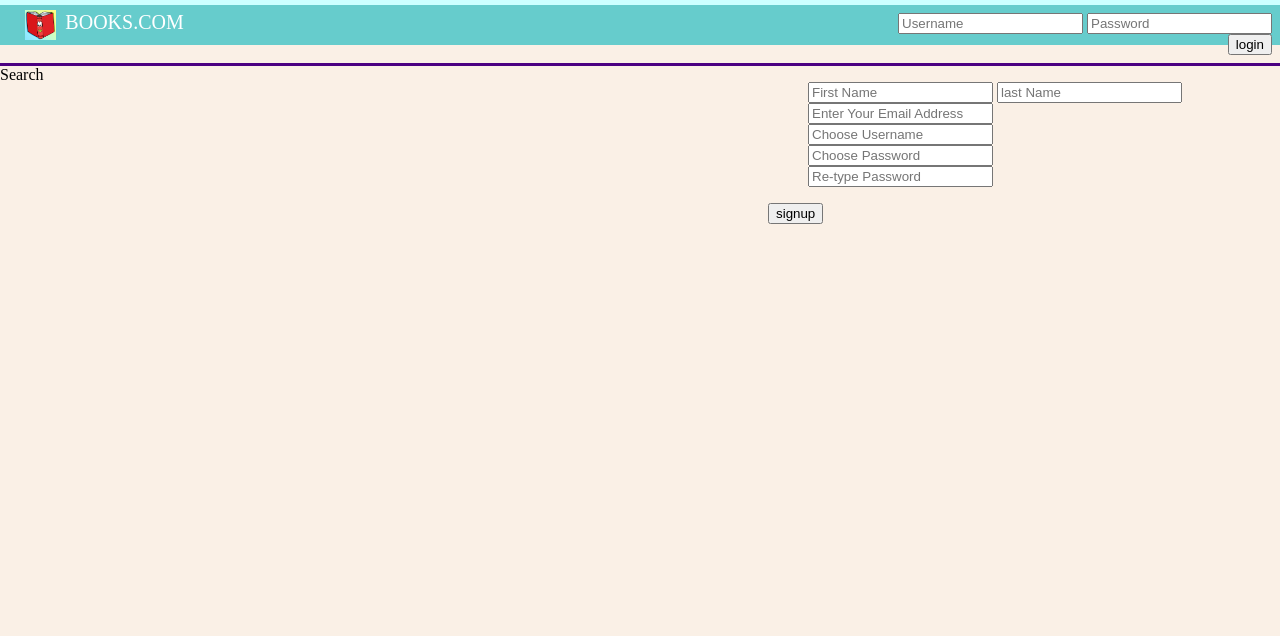
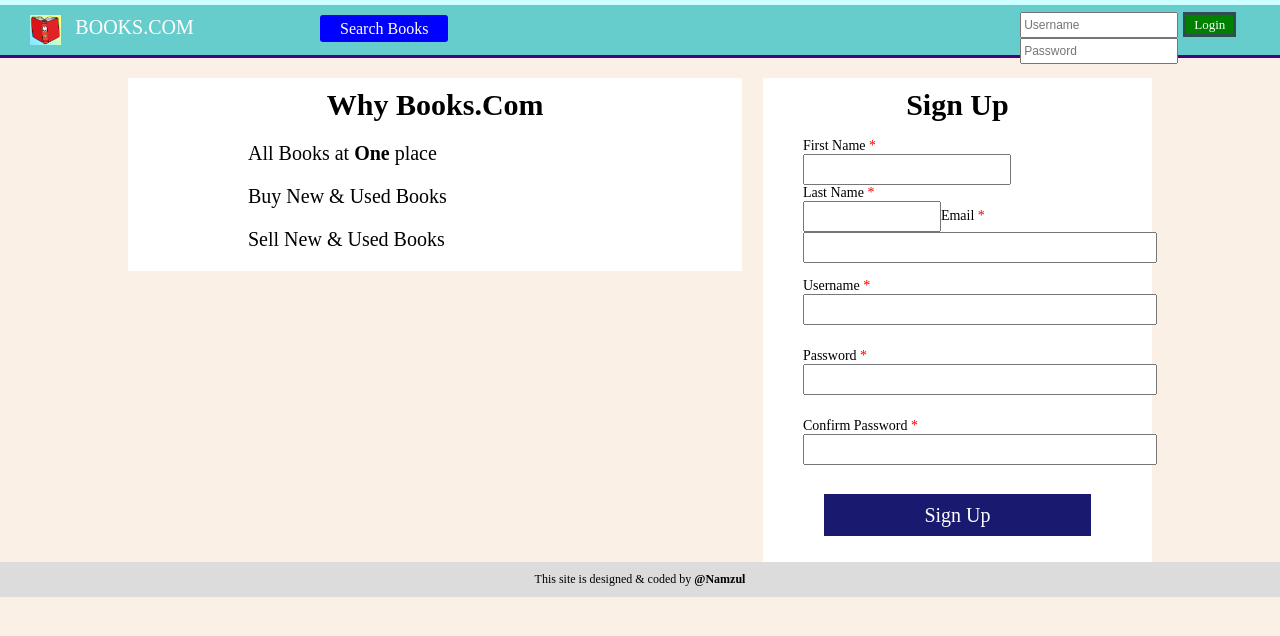
Before and after one commit to NazmulHaque/books, a Django app: template templates/home.html in a window 1280 px wide. Shown: the top 636 px of the page. Run offline with Django 3.2, Linux system fonts and the light colour scheme; the template is opened without the code that fills it, so the values that code supplies are empty; parts of the project's set-up code (start-up, migrations or seed data) failed here and were passed over.

Commit message:
login, signup, header css updated

```diff
--- a/static/css/style.css
+++ b/static/css/style.css
@@ -11,12 +11,13 @@ body {
 
 .header {
     width: 100%;
-    height: 40px;
+    height: 50px;
     background-color: #66CCCC;
     border-top: 5px solid #CCFFFF;
+    border-bottom: 3px solid #4B0082;
 }
 
-.logo {
+.logo, .search-link {
     width: 25%;
     float: left;
 }
@@ -28,7 +29,7 @@ body {
 
 .logo img {
     height: 30px;
-    padding: 5px;
+    padding: 10px;
     margin-left: 20px;
     vertical-align: middle;
 }
@@ -38,42 +39,105 @@ body {
     text-transform: uppercase;
 }
 
+.search-link {
+    width: 30%;
+    margin: 15px 0;
+}
+
+.search-link a {
+    text-decoration: none;
+    color: #ffffff;
+    background-color: #0000FF;
+    padding: 5px 20px 5px 20px;
+    border-radius: 3px;
+}
+
 .header-right {
     float: right;
-    padding: 8px;
+    margin: 7px 25px 10px 0;
     width: 30%;
     text-align: right;
+    height: 30px;
 }
 
 .content {
+    width: 80%;
     padding: 0;
-    margin: 0;
-    border-top: 3px solid #4B0082;
+    margin: 0 auto;
+}
+
+.home-message {
+    width: 60%;
+    float: left;
+    background-color: #ffffff;
+    margin: 20px 0;
+}
+
+.home-message h3 {
+    text-align: center;
+    font-size: 30px;
+    padding: 0;
+    margin: 10px 0;
 }
 
 .sidebar {
-    width: 55%;
-    float: left;
-}
-
-.signup-form {
+    margin-top: 20px;
     float: right;
-    width: 40%;
-    text-align: left;
+    width: 38%;
+    background-color: #ffffff;
+    text-align: center;
+    padding: 0 0 35px 0;
 }
 
 .signup-form ul {
     list-style-type: none;
 }
 
+.firstname, .lastname {
+    float: left;
+}
+
+.label {
+    font-size: 14px;
+}
+
+.signup-form input {
+    width: 346px;
+    height: 25px;
+    font-size: 14px;
+}
+
+.signup-form li {
+    margin: 0;
+    padding: 0;
+    height: 70px;
+    text-align: left;
+}
+
+.firstname input {
+    width: 200px;
+    margin-right: 10px;
+}
+
+.lastname input {
+    width: 130px;
+}
+
+.sidebar h3 {
+    text-align: center;
+    font-size: 30px;
+    padding: 0;
+    margin: 10px 0;
+}
+
 .logout, .profile {
     float: right;
-    padding:0 0 0 5px;
+    padding: 0 0 0 5px;
     color: #ffffff;
     font-size: 20px;
 }
 
-.header-right  a {
+.header-right a {
     text-decoration: none;
     color: #ffffff;
 }
@@ -92,3 +156,74 @@ body {
     display: none;
     list-style-type: none;
 }
+.login-inputs, .login-button {
+    float: left;
+}
+
+.login-inputs {
+    width: 80%;
+    margin-right: 5px;
+}
+
+.login-button {
+    margin: 3px 0;
+}
+
+.login-form input {
+    height: 20px;
+    width: 150px;
+    font-size: 12px;
+}
+
+.login-button a {
+    padding: 2px 8px 2px 8px;
+    font-size: 13px;
+    background-color: #008000;
+    border: 3px solid #2F4F4F;
+}
+
+.login-error, .signup-error {
+    color: #ff0000;
+    font-size: 12px;
+    text-align: left;
+}
+
+.login-error {
+    margin-left: 30px;
+}
+
+.empty-input {
+    border: 2px solid #ff0000;
+}
+
+.signup-button {
+    text-decoration: none;
+    padding: 10px 100px 10px 100px;
+    color: #ffffff;
+    font-size: 20px;
+    background-color: #191970;
+}
+
+.required {
+    color: #ff0000;
+}
+
+.why-books ul {
+    list-style-type: none;
+    font-size: 20px;
+}
+
+.why-books ul li {
+    margin: 20px 0 0 80px;
+}
+
+.footer {
+    background-color: #DCDCDC;
+    text-align: center;
+    font-size: 12px;
+}
+
+.footer p {
+    padding: 10px 0 10px 0;
+    margin: 0;
+}
--- a/static/js/script.js
+++ b/static/js/script.js
@@ -21,7 +21,7 @@ $(function () {
 });
 
 submitLoginForm = function () {
-    console.log('Submitting login popup...');
+    console.log("Login processing ...");
     var data = $('#login-form').serializeArray();
     console.log(data);
 
@@ -30,18 +30,48 @@ submitLoginForm = function () {
         type: 'POST',
         data: data,
 
-        success: function (response) {
-            if (response.login == true) {
-                document.location.href = '/user/' + response.username
-            } else {
-                $('#login-error').html(response.errors).show()
+        beforeSend: function () {
+            if (checkLoginEmptyFields(data) == false) {
+                return false;
             }
         },
+
+        success: loginAuthentication,
+
         error: function () {
             console.log("Login error")
         }
     });
 };
+
+checkLoginEmptyFields = function (data) {
+    var loginFormInputs = $("#login-form input");
+    loginFormInputs.removeClass('empty-input');
+
+    if (data[1].value == '' || data[2].value == '') {
+        $('#login-error').html('');
+
+        if (data[1].value == '' && data[2].value == '') {
+            loginFormInputs.addClass('empty-input');
+        } else if (data[1].value == '') {
+            $("#login-form input[name='username']").addClass('empty-input');
+        } else if (data[2].value == "") {
+            $("#login-form input[name='password']").addClass('empty-input');
+        }
+        return false;
+    } else {
+        return true;
+    }
+};
+
+loginAuthentication = function (response) {
+    if (response.login == true) {
+        window.location = '/user/' + response.username
+    } else {
+        $('#login-error').html(response.errors);
+    }
+};
+
 
 $(function () {
     $('#signup-button').click(function (e) {
@@ -59,19 +89,14 @@ submitSignupForm = function () {
         url: '/signup/',
         type: 'POST',
         data: data,
-
         success: function (response) {
             if (response == 'true') {
-                document.location.href = '/thanks';
+                window.location = '/thanks';
             } else {
-                console.log(response)
-                $('#signup-error').html(response)
-                errors = response;
-                for (error in errors) {
-                    console.log(error);
-                    console.log(errors[error]);
+                $("#login-error").html('');
+                for (error in response) {
                     var id = '#error-' + error;
-                    $(id).html($(errors[error]+"ul li").text());
+                    $(id).html($(response[error] + "ul li").text());
                 }
             }
         },
--- a/templates/base/base.html
+++ b/templates/base/base.html
@@ -21,28 +21,12 @@
 
 <body>
 {% block header %}
-    <div class="header">
-        <div class="logo">
-            <a href="/">
-                <img src="/static/img/logo.jpeg" alt="logo"/>
-                <span class="logo-text">books.com</span>
-            </a>
-        </div>
-
-
-        <div class="header-right">
-            {% if login_mode %}
-                {% include "partial/login_head.html" %}
-            {% else %}
-                {% include "user/login-form.html" %}
-            {% endif %}
-
-        </div>
-    </div>
-    <div class="clear"></div>
+    {% include "partial/header.html" %}
 {% endblock %}
-{% block page %}{% endblock %}
-{% block footer %}{% endblock %}
+{% block content %}{% endblock %}
+{% block footer %}
+    {% include "partial/footer.html" %}
+{% endblock %}
 </body>
 
 </html>
--- a/templates/home.html
+++ b/templates/home.html
@@ -1,10 +1,19 @@
 {% extends "base/base.html" %}
 
-{% block page %}
+{% block content %}
     <div class="content">
-        <div class="sidebar">Search</div>
+        <div class="home-message">
+            <h3>Why Books.Com</h3>
+            <div class="why-books"">
+                <ul>
+                    <li>All Books at <strong>One</strong> place</li>
+                    <li>Buy New & Used Books</li>
+                    <li>Sell New & Used Books</li>
+                </ul>
+            </div>
+        </div>
 
-        <div class="signup-form">
+        <div class="sidebar">
             {% include "user/signup-form.html" %}
         </div>
     </div>
--- /dev/null
+++ b/templates/partial/footer.html
@@ -0,0 +1,3 @@
+<div class="footer">
+    <p>This site is designed & coded by <strong>@Namzul</strong></p>
+</div>
--- /dev/null
+++ b/templates/partial/header.html
@@ -0,0 +1,22 @@
+<div class="header">
+    <div class="logo">
+        <a href="/">
+            <img src="/static/img/logo.jpeg" alt="logo"/>
+            <span class="logo-text">books.com</span>
+        </a>
+    </div>
+
+
+    <div class="search-link">
+        <a id="search-link" href="">Search Books</a>
+    </div>
+    <div id="header-right" class="header-right">
+        {% if login_mode %}
+            {% include "partial/login_head.html" %}
+        {% else %}
+            {% include "user/login-form.html" %}
+        {% endif %}
+
+    </div>
+</div>
+<div class="clear"></div>
--- a/templates/user/login-form.html
+++ b/templates/user/login-form.html
@@ -1,7 +1,16 @@
-<form id="login-form">{% csrf_token %}
-    <div id="login-error" class="login-error"></div>
-    <input type="text" name="username" placeholder="Username"/>
-    <input type="password" name="password" placeholder="Password"/>
-
-    <input id="login-button" type="submit" value="login"/>
-</form>
+<div>
+    <form id="login-form" class="login-form">{% csrf_token %}
+        <div>
+            <div class="login-inputs">
+                <div>
+                    <input type="text" name="username" placeholder="Username"/>
+                    <input type="password" name="password" placeholder="Password"/>
+                </div>
+                <div id="login-error" class="login-error"></div>
+            </div>
+            <div class="login-button">
+                <a id="login-button" href="">Login</a>
+            </div>
+        </div>
+    </form>
+</div>
--- a/templates/user/signup-form.html
+++ b/templates/user/signup-form.html
@@ -1,27 +1,65 @@
-<form id="signup-form">{% csrf_token %}
+<h3>Sign Up</h3>
+<form id="signup-form" class="signup-form">{% csrf_token %}
     <ul>
         <li>
-            <input type="text" placeholder="First Name" name="first_name"/>
-            <span id="error-first_name"></span>
-            <input type="text" placeholder="last Name" name="last_name"/>
-            <span id="error-last_name"></span>
+            <div>
+                <div class="firstname">
+                    <div>
+                        <div class="label">First Name <span class="required">*</span></div>
+                        <div>
+                            <input type="text" name="first_name"/>
+                        </div>
+                        <div id="error-first_name" class="signup-error"></div>
+                    </div>
+                </div>
+                <div class="lastname">
+                    <div>
+                        <div class="label">Last Name <span class="required">*</span></div>
+                        <div>
+                            <input type="text" name="last_name"/>
+                        </div>
+                        <div id="error-last_name" class="signup-error"></div>
+                    </div>
+                </div>
+            </div>
+            <div class="clear"></div>
         </li>
         <li>
-            <input type="email" placeholder="Enter Your Email Address" name="email"/>
-            <span id="error-email"></span>
+            <div>
+                <div class="label">Email <span class="required">*</span></div>
+                <div>
+                    <input type="email" name="email"/>
+                </div>
+                <div id="error-email" class="signup-error"></div>
+            </div>
         </li>
         <li>
-            <input type="text" placeholder="Choose Username" name="username"/>
-            <span id="error-username"></span>
+            <div>
+                <div class="label">Username <span class="required">*</span></div>
+                <div>
+                    <input type="text" name="username"/>
+                </div>
+                <div id="error-username" class="signup-error"></div>
+            </div>
         </li>
         <li>
-            <input type="password" placeholder="Choose Password" name="password1"/>
-            <span id="error-password1"></span>
+            <div>
+                <div class="label">Password <span class="required">*</span></div>
+                <div>
+                    <input type="password" name="password1"/>
+                </div>
+                <div id="error-password1" class="signup-error"></div>
+            </div>
         </li>
         <li>
-            <input type="password" placeholder="Re-type Password" name="password2"/>
-            <span id="error-password2"></span>
+            <div>
+                <div class="label">Confirm Password <span class="required">*</span></div>
+                <div>
+                    <input type="password" name="password2"/>
+                </div>
+                <div id="error-password2" class="signup-error"></div>
+            </div>
         </li>
     </ul>
-    <input id="signup-button" type="submit" value="signup"/>
 </form>
+<a id="signup-button" class="signup-button" href="">Sign Up</a>
```
Also changed, not shown: templates/user/index.html (+0 -17 lines).
